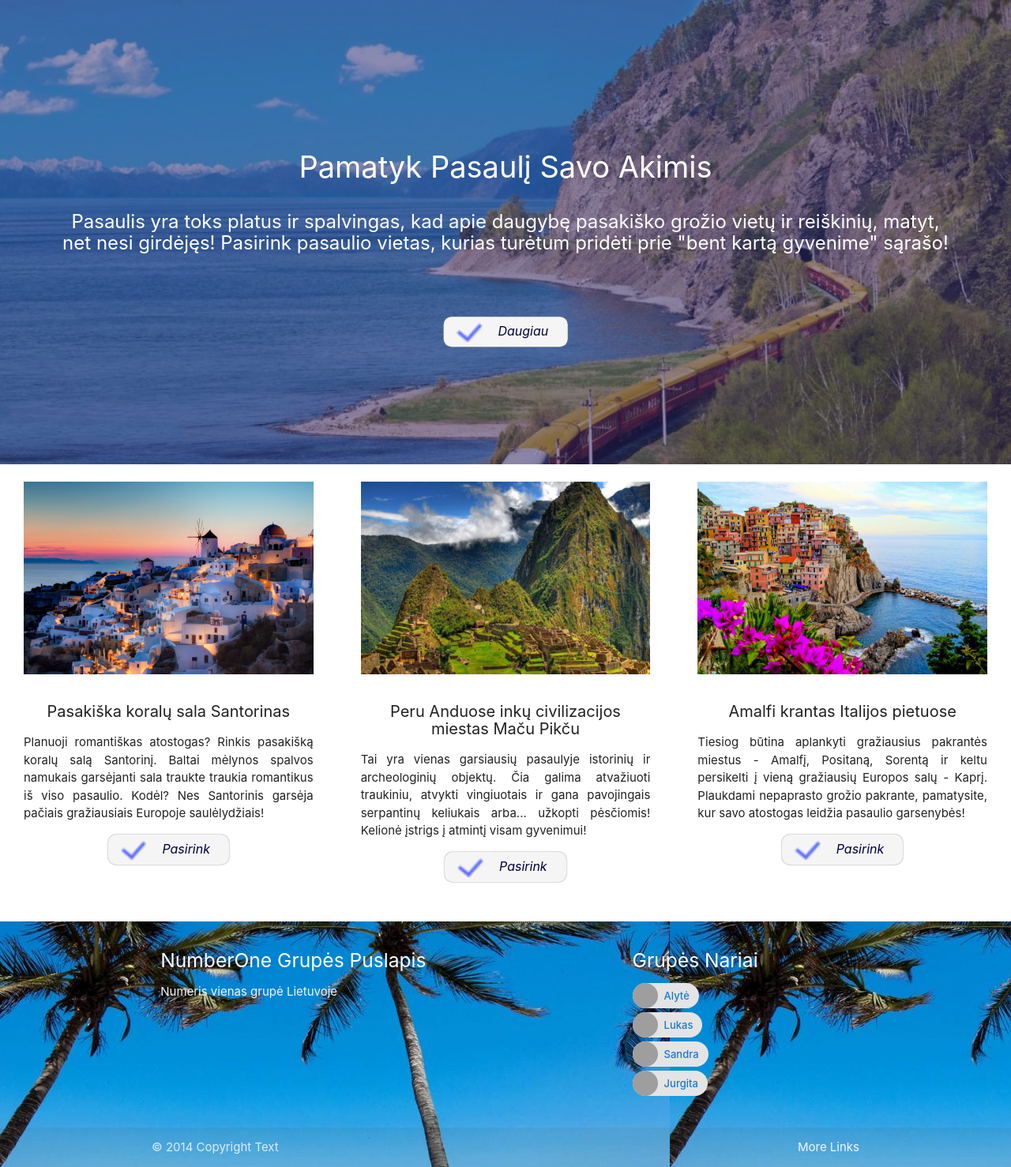
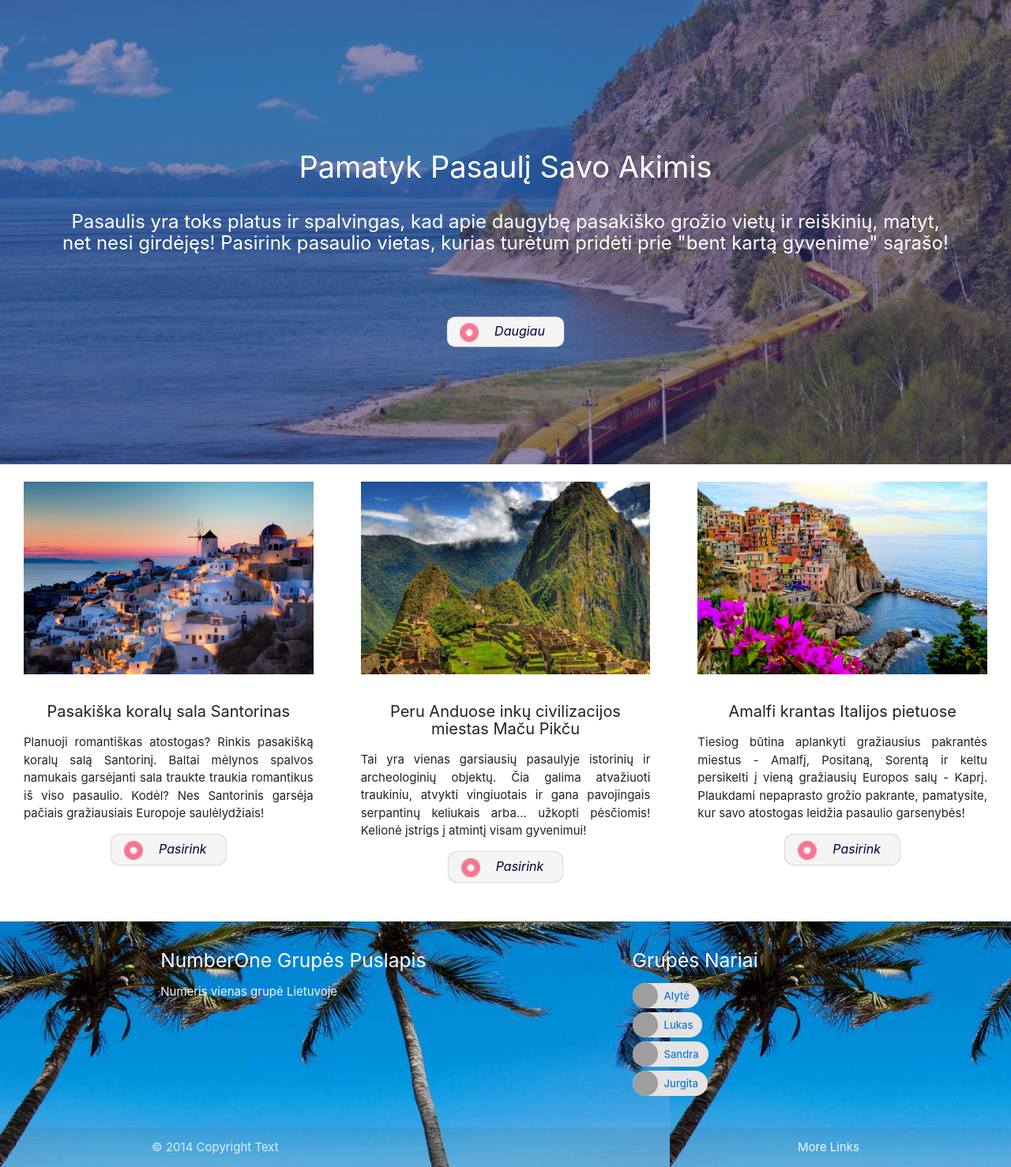
Before and after one commit to lunikas/numberOne, a PHP site: page /numberOne/ in a window 1280 px wide. Shown: the part 65-1543 px from the top of the page at 79% size. Run offline with PHP 8.4, Linux system fonts and the light colour scheme; grey boxes are pictures that could not be loaded.

Commit message:
Kodo pakeitimai

```diff
--- a/index.php
+++ b/index.php
@@ -16,7 +16,7 @@
 
     <div class="button-holder">
 
-      <a class="button" href="http://localhost/Numberone/gallery.php"><img class="button-request" src="images/check.png">Daugiau</a>
+      <a class="button" href="http://localhost/Numberone/gallery.php"><img class="button-request" src="images/primary-radio.png">Daugiau</a>
     </div>
   </div>
 </header>
@@ -31,7 +31,7 @@
 
     <p>Planuoji romantiškas atostogas? Rinkis pasakišką koralų salą Santorinį. Baltai mėlynos spalvos namukais garsėjanti sala traukte traukia romantikus iš viso pasaulio. Kodėl? Nes Santorinis garsėja pačiais gražiausiais Europoje saulėlydžiais!  </p>
 
-    <a class="button" href="https://nl.wikipedia.org/wiki/Santorini"><img class="button-request" src="images/check.png">Pasirink</a>
+    <a class="button" href="https://nl.wikipedia.org/wiki/Santorini"><img class="button-request" src="images/primary-radio.png">Pasirink</a>
   </div>
 
 
@@ -41,7 +41,7 @@
 
     <p>Tai yra vienas garsiausių pasaulyje istorinių ir archeologinių objektų. Čia galima atvažiuoti traukiniu, atvykti vingiuotais ir gana pavojingais serpantinų keliukais arba... užkopti pėsčiomis! Kelionė įstrigs į atmintį visam gyvenimui!</p>
 
-    <a class="button" href="https://en.wikipedia.org/wiki/Machu_Picchu"><img class="button-request" src="images/check.png">Pasirink</a>
+    <a class="button" href="https://en.wikipedia.org/wiki/Machu_Picchu"><img class="button-request" src="images/primary-radio.png">Pasirink</a>
   </div>
 
   <div class="col s12 m6 l4 center-align plotis">
@@ -50,7 +50,7 @@
 
     <p>Tiesiog būtina aplankyti gražiausius pakrantės miestus - Amalfį, Positaną, Sorentą ir keltu persikelti į vieną gražiausių Europos salų - Kaprį.  Plaukdami nepaprasto grožio pakrante, pamatysite, kur savo atostogas leidžia pasaulio garsenybės!</p>
 
-    <a class="button" href="https://de.wikipedia.org/wiki/Amalfi"><img class="button-request" src="images/check.png">Pasirink</a>
+    <a class="button" href="https://de.wikipedia.org/wiki/Amalfi"><img class="button-request" src="images/primary-radio.png">Pasirink</a>
   </div>
 
 </div>
```
Also changed, not shown: images/primary-radio.png (added), images/success-radio.png (added), 1 other file.
